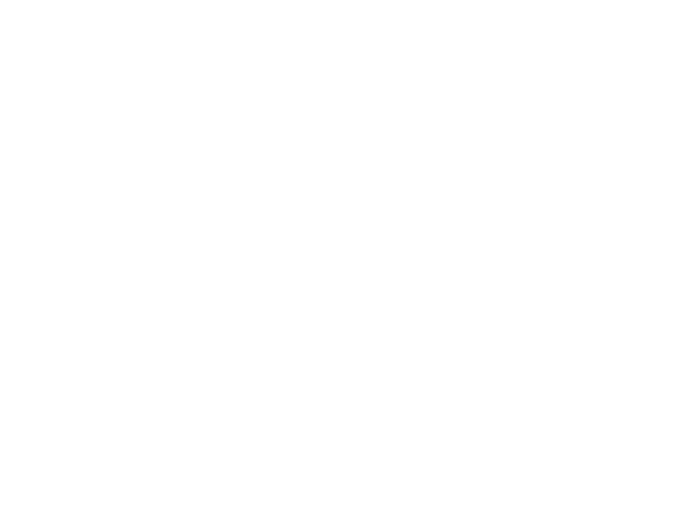
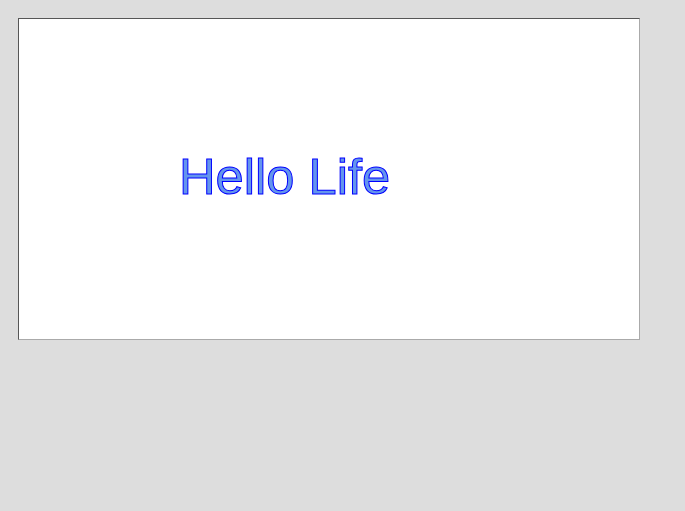
Before and after one commit to jitendra1996/gameOfLife, a website built with webpack: page src/index.html in a window 1280 px wide. Shown: the whole page, without its empty margins (0-685 px from the left). Built offline with nearby package versions, Linux system fonts and the light colour scheme.

Commit message:
upgrade version of babel@7.x

```diff
--- a/package.json
+++ b/package.json
@@ -11,9 +11,10 @@
   "author": "jitendra kumar",
   "license": "ISC",
   "devDependencies": {
-    "babel-core": "^6.26.3",
+    "@babel/cli": "^7.15.4",
+    "@babel/core": "^7.15.4",
+    "@babel/preset-env": "^7.15.4",
     "babel-loader": "^8.2.2",
-    "babel-preset-env": "^1.7.0",
     "html-webpack-plugin": "^5.3.2",
     "webpack": "^5.51.2",
     "webpack-cli": "^4.8.0",
--- /dev/null
+++ b/public/css/style.css
@@ -0,0 +1,10 @@
+body {
+    background: #dddddd;
+}
+
+#canvas {
+    margin: 10px;
+    padding: 10px;
+    background: #ffffff;
+    border: thin inset #aaaaaa;
+}
--- a/src/index.html
+++ b/src/index.html
@@ -4,10 +4,11 @@
     <meta charset="UTF-8">
     <meta http-equiv="X-UA-Compatible" content="IE=edge">
     <meta name="viewport" content="width=device-width, initial-scale=1.0">
+    <link rel="stylesheet" href="./css/style.css">
     <title>Game Of Life</title>
 </head>
 <body>
-    <canvas id="canvas" width="1000" height="500">
+    <canvas id="canvas" width="600" height="300">
         canvas not Supported!
     </canvas>
 </body>
--- a/src/js/index.js
+++ b/src/js/index.js
@@ -1 +1,9 @@
-alert("connected!!");
+const canvas = document.getElementById('canvas');
+const context = canvas.getContext('2d');
+
+context.font = '38pt Arial';
+context.fillStyle = 'cornflowerblue';
+context.strokeStyle = 'blue';
+
+context.fillText('Hello Life', canvas.width/2 - 150 , canvas.height / 2 + 15);
+context.strokeText('Hello Life' , canvas.width/2 - 150 , canvas.height / 2 + 15);
```
Also changed, not shown: .babelrc, 1 other file.
